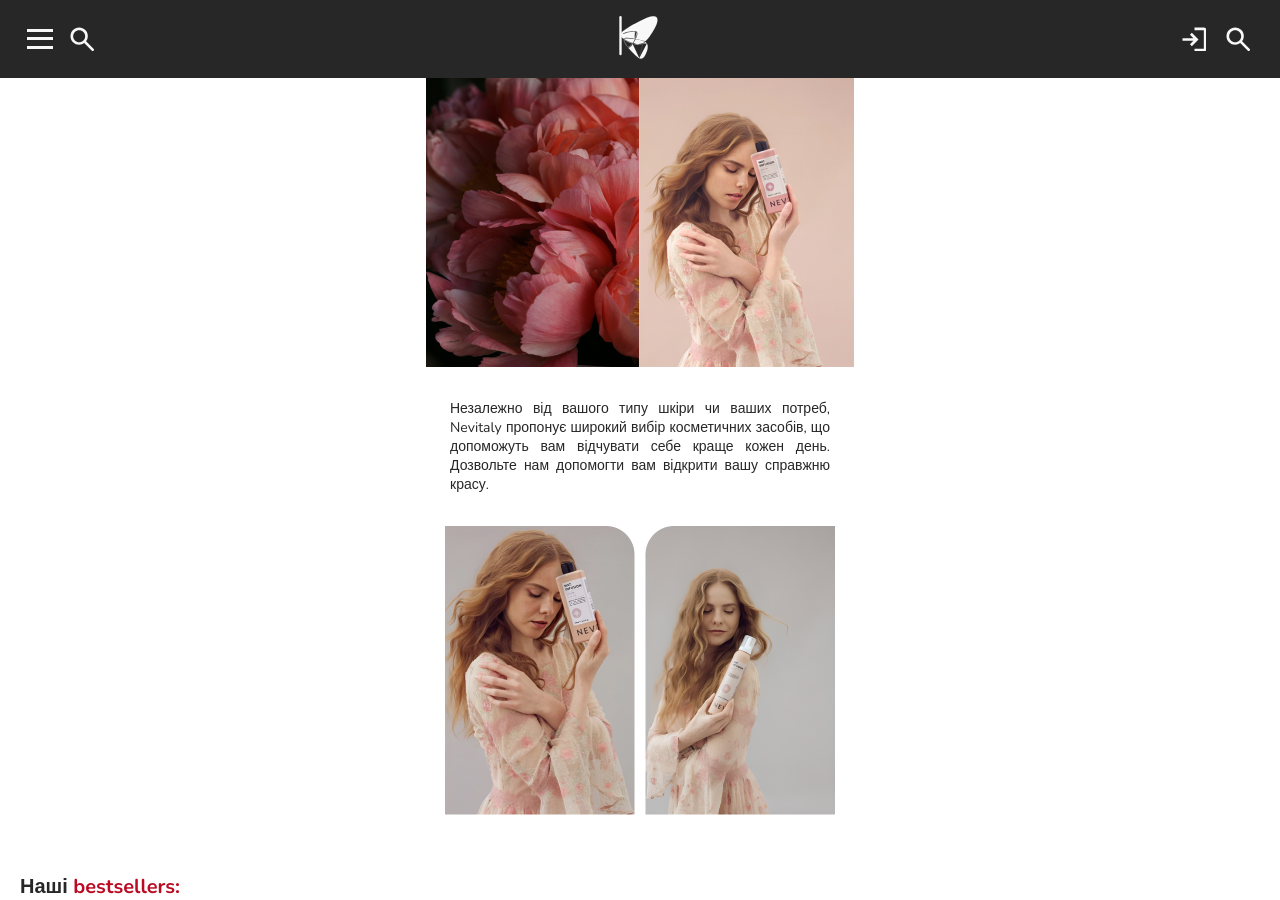
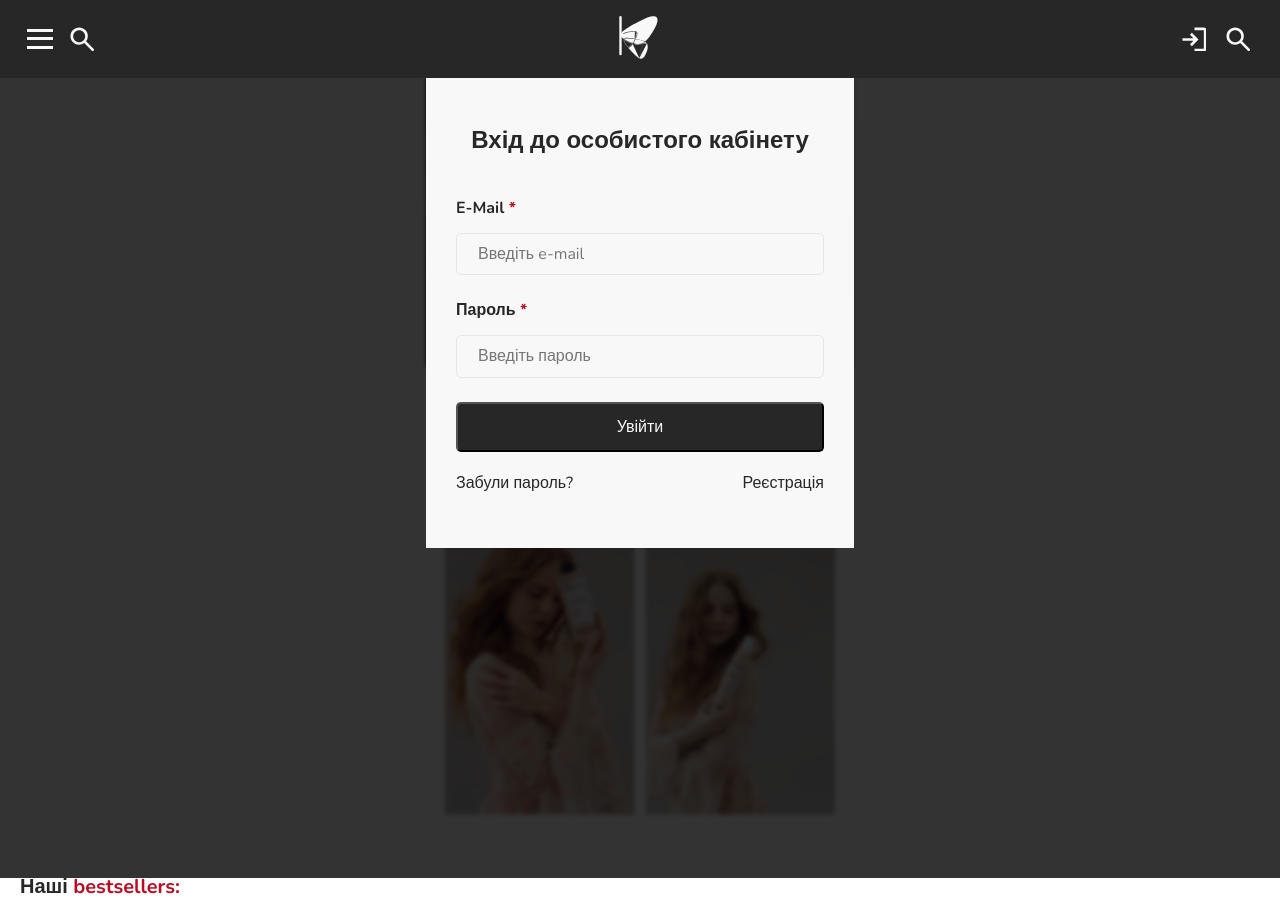
Before and after one commit to fs-engineer/store_front, a Next.js app: page / in a window 1280 px wide. Both pictures are taken after a click on the button 1194 px from the left and 39 px from the top of the page. Built offline with nearby package versions, Linux system fonts and the light colour scheme.

Commit message:
changed login window logic

```diff
--- a/src/ui/components/auth/authForm/authForm.tsx
+++ b/src/ui/components/auth/authForm/authForm.tsx
@@ -1,5 +1,6 @@
 import React, { useState } from 'react';
 import s from './authForm.module.css';
+import axios from 'axios';
 
 // enum FormType {
 //     LOGIN = 'login',
@@ -13,10 +14,22 @@ const AuthForm = () => {
     const [email, setEmail] = useState('');
     const [password, setPassword] = useState('');
 
+    const handleSubmit = async (e: React.FormEvent<HTMLFormElement>) => {
+        e.preventDefault();
+
+        const token = await axios.post('localhost:5050/auth/login', {
+            email,
+            password,
+        });
+
+        alert(token);
+        console.log(token);
+    };
+
     return (
         <>
             <h2 className={s.title}>Вхід до особистого кабінету</h2>
-            <form className={s.form}>
+            <form className={s.form} onSubmit={handleSubmit}>
                 <label htmlFor="email" className={s.label}>
                     E-Mail <span className={s.labelStar}>*</span>
                 </label>
--- a/src/ui/components/buttons/burgerBtn/burgerBtn.tsx
+++ b/src/ui/components/buttons/burgerBtn/burgerBtn.tsx
@@ -1,13 +1,9 @@
 import React from 'react';
 import s from './burgerBtn.module.css';
 
-interface IBurgerBtnProps {
-    onToggleModal: () => void;
-}
-
-const BurgerBtn: React.FC<IBurgerBtnProps> = ({ onToggleModal }) => {
+const BurgerBtn = () => {
     return (
-        <button type="button" className={s.hamburger} onClick={onToggleModal}>
+        <button type="button" className={s.hamburger}>
             <div className={s.line}></div>
             <div className={s.line}></div>
             <div className={s.line}></div>
--- a/src/ui/components/buttons/logingBtn/loginBtn.tsx
+++ b/src/ui/components/buttons/logingBtn/loginBtn.tsx
@@ -2,9 +2,13 @@ import React from 'react';
 import s from '../iconButtons.module.css';
 import LoginIcon from '@/ui/components/icons/loginIcon';
 
-const LoginBtn = () => {
+interface ILoginBtnProps {
+    onToggleModal: () => void;
+}
+
+const LoginBtn: React.FC<ILoginBtnProps> = ({ onToggleModal }) => {
     return (
-        <button type="button" className={s.button}>
+        <button type="button" className={s.button} onClick={onToggleModal}>
             <LoginIcon />
         </button>
     );
--- a/src/ui/components/navbar/navbar.tsx
+++ b/src/ui/components/navbar/navbar.tsx
@@ -20,14 +20,14 @@ function Navbar() {
         <>
             <header className={s.header}>
                 <div className={s.rightMarginWrap}>
-                    <BurgerBtn onToggleModal={toggleModal} />
+                    <BurgerBtn />
                 </div>
                 <SearchBtn />
                 <div className={s.logoWrap}>
                     <Logo />
                 </div>
                 <div className={s.rightMarginWrap}>
-                    <LoginBtn />
+                    <LoginBtn onToggleModal={toggleModal} />
                 </div>
                 <BasketBtn />
             </header>
```
Also changed, not shown: 1 other file (tests, documents, lock files or other folders).
